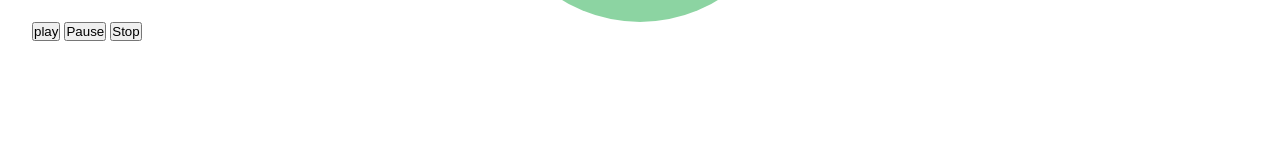
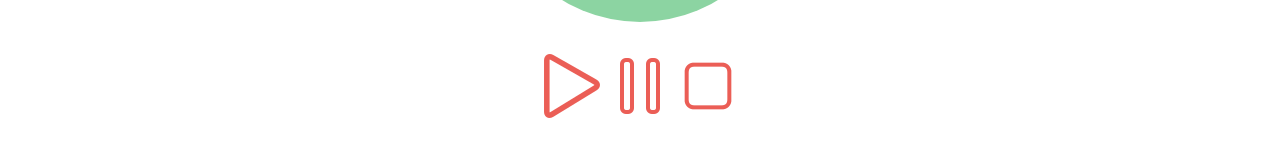
Before and after one commit to FelypePaiva/PomodoroTimer, a plain HTML site: page index.html in a window 1280 px wide. Shown: the part 417-574 px from the top of the page. Drawn offline with Linux system fonts and the light colour scheme.

Commit message:
Altera visual dos botões

```diff
--- a/css/estilo.css
+++ b/css/estilo.css
@@ -117,3 +117,12 @@ main h1{
     transform:translate(-50%,-50%);
 
 }
+.center{
+    width:max-content;
+    margin:0 auto;
+    margin-top:2rem;
+}
+
+.btn:hover{
+    cursor:pointer;
+}
--- a/index.html
+++ b/index.html
@@ -34,11 +34,14 @@
                         <h2 id="tempo"></h2>
                     </div>
                 </div>
+                <div>
+                    <div class="center">
+                        <img src="assets/icons/play-button.png" id="play" class="btn">
+                        <img src="assets/icons/pause.png" id="pause" class="btn">
+                        <img src="assets/icons/stop.png" id="stop" class="btn">
                     </div>
-            <!-- <h2 id="tempo"></h2> -->
-            <button id="play">play</button>
-            <button id="pause">Pause</button>
-            <button id="stop">Stop</button>
+                </div>
+            </div>
         </main>
 
     <script src="js/jquery.js"></script>
```
Also changed, not shown: assets/icons/pause.png (added), assets/icons/play-button.png (added), assets/icons/stop.png (added), 1 other file. Lines whose indentation alone changed are shown as unchanged.
